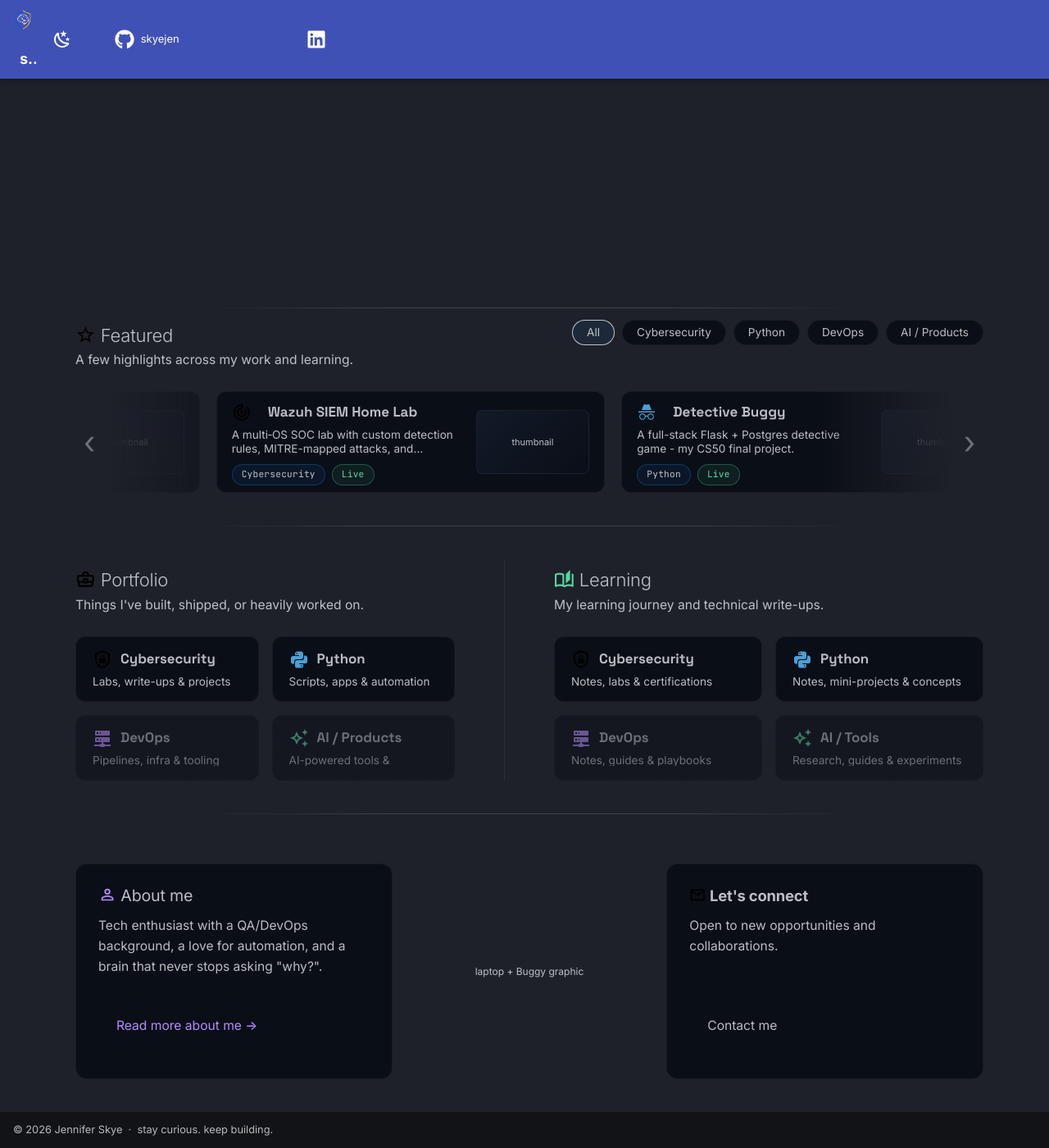
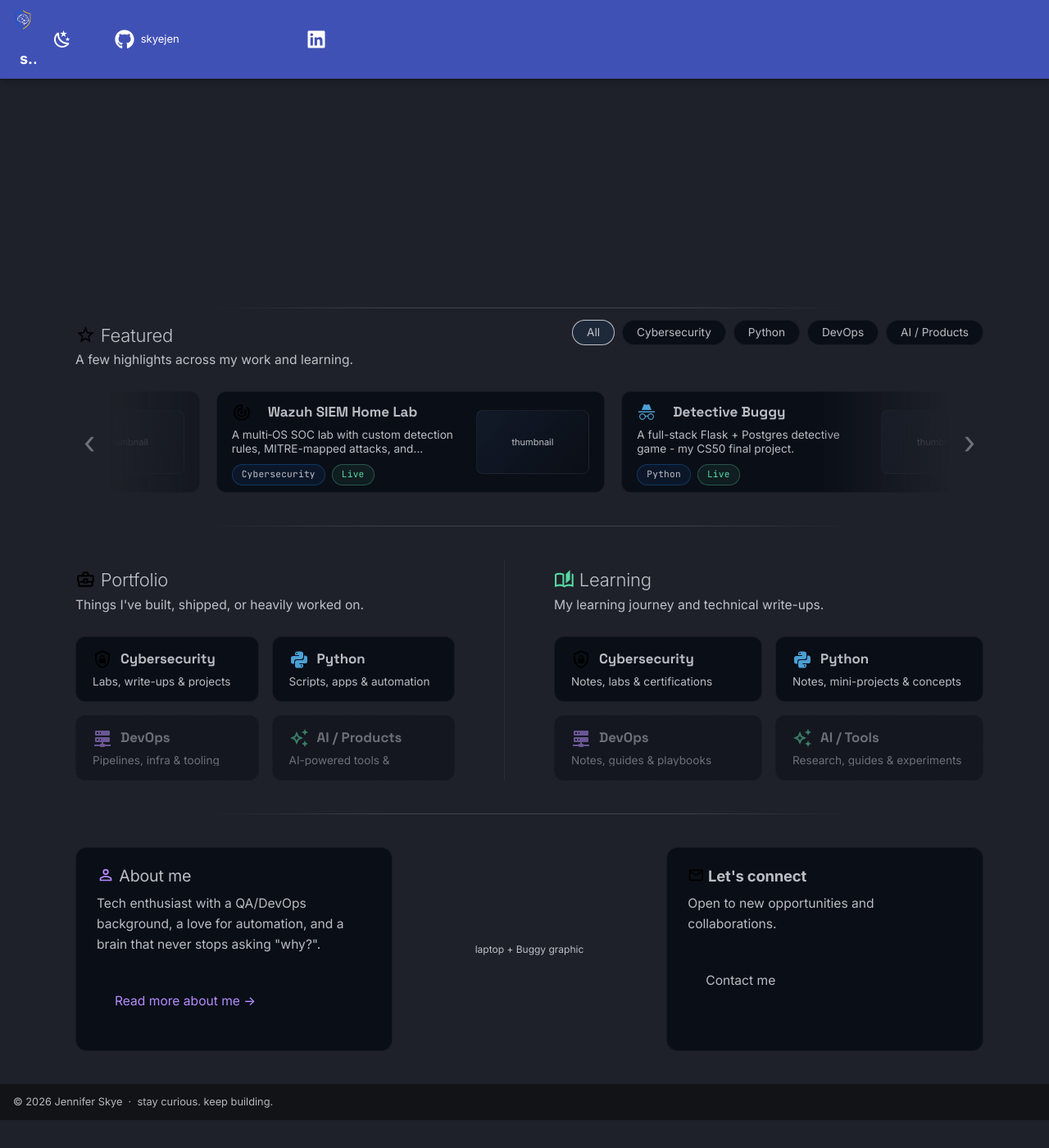
Before and after one commit to skyejen/skyejen.github.io, an MkDocs documentation site: the page built from docs/index.md, in a window 1280 px wide and 1400 px high, scrolled down 552 px. Shown: the whole window at 82% size. Built offline with MkDocs 1.6.1 and Material for MkDocs 9.7.7, drawn with Linux system fonts in a browser that asks for light colours; after the commit the page ends 1918 px from its top, so only the background shows below that.

```diff
--- a/docs/stylesheets/local.css
+++ b/docs/stylesheets/local.css
@@ -122,7 +122,7 @@
 .sj-tag--soon { color: var(--sj-gold); background: rgba(242,193,78,0.08); border-color: rgba(242,193,78,0.3); }
 
 /* ===== Hubs ===== */
-.sj-hubs { display: grid; grid-template-columns: 1fr 1fr; gap: 3rem; margin-top: 1rem; }
+.sj-hubs { display: grid; grid-template-columns: 1fr 1fr; gap: 3rem; margin-top: 0; }
 @media screen and (max-width: 55em){ .sj-hubs { grid-template-columns: 1fr; gap: 1.5rem; } }
 .sj-hubs > .sj-hub:first-child { border-right: 1px solid var(--sj-tile-border); padding-right: 3rem; }
 @media screen and (max-width: 55em){ .sj-hubs > .sj-hub:first-child { border-right: none; padding-right: 0; } }
@@ -137,13 +137,13 @@
 .sj-hubcard.sj-card--soon { border-style: dashed; opacity: 0.5; cursor: not-allowed; }
 
 /* ===== About + Connect ===== */
-.sj-connect { display: grid; grid-template-columns: 1fr 0.72fr 1fr; gap: 1.4rem; align-items: stretch; margin-top: 3rem; }
+.sj-connect { display: grid; grid-template-columns: 1fr 0.72fr 1fr; gap: 1.4rem; align-items: stretch; margin-top: 0; }
 @media screen and (max-width: 55em){ .sj-connect { grid-template-columns: 1fr; } }
-.sj-panel { background: var(--sj-tile); border: 1px solid var(--sj-tile-border); border-radius: 14px; padding: 1.2rem 1.35rem; display: flex; flex-direction: column; }
-.sj-panel h3, .sj-panel h4 { margin: 0 0 0.5rem; }
+.sj-panel { background: var(--sj-tile); border: 1px solid var(--sj-tile-border); border-radius: 14px; padding: 1rem 1.25rem; display: flex; flex-direction: column; }
+.sj-panel h3, .sj-panel h4 { margin: 0 0 0.35rem; color: var(--sj-heading); }
 .sj-panel h3 { font-size: 0.98rem; }
 .sj-panel h4 { font-size: 0.92rem; }
-.sj-panel .sj-section-sub { margin-bottom: 1rem; flex: 1; }
+.sj-panel .sj-section-sub { margin-bottom: 0.85rem; }
 .sj-panel .sj-btn { align-self: flex-start; }
 .sj-about h3 .twemoji svg { fill: var(--sj-purple) !important; }
 .sj-connectbox h4 .twemoji svg { fill: var(--sj-gold) !important; }
```
